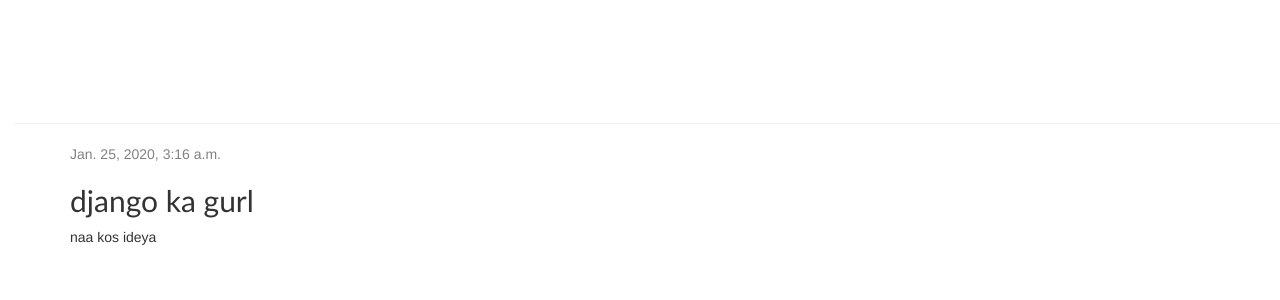
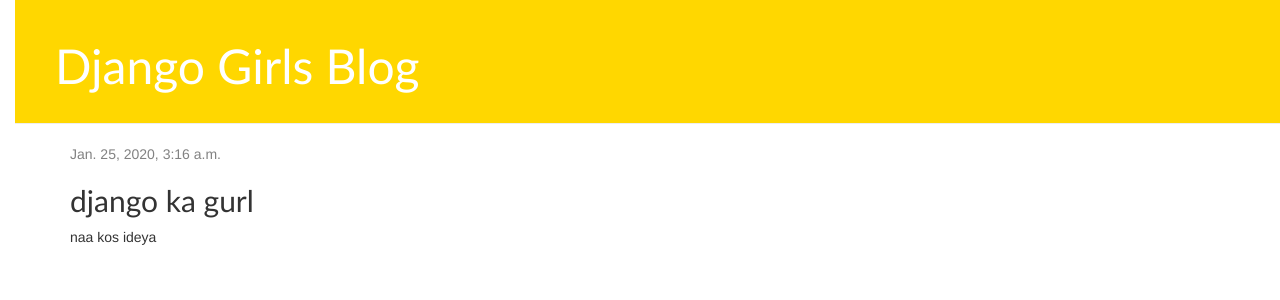
Before and after one commit to princess-lumasag/my-first-blog, a Django app: page /post/1/ in a window 1280 px wide. Shown: the top 300 px of the page. Run offline with Django 3.2, Linux system fonts and the light colour scheme; data comes from the database, SQL or seed files in the repository; some libraries are stand-ins or nearby versions.

Commit message:
Added view and template for detailed blog post as well as CSS for the site.

```diff
--- a/blog/static/css/blog.css
+++ b/blog/static/css/blog.css
@@ -2,7 +2,7 @@ body {
     padding-left : 15px;
 }
 .page-header {
-    background-image: gold;
+    background-color: gold;
     margin-top: 0;
     padding: 20px 20px 20px 40px;
 }
```
